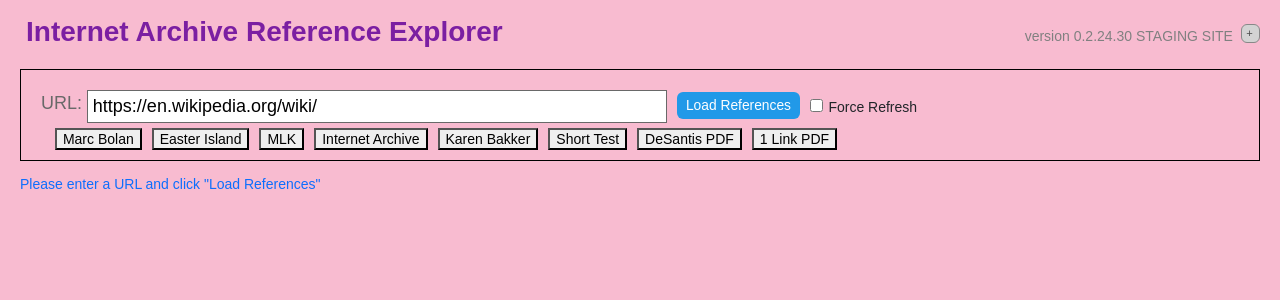
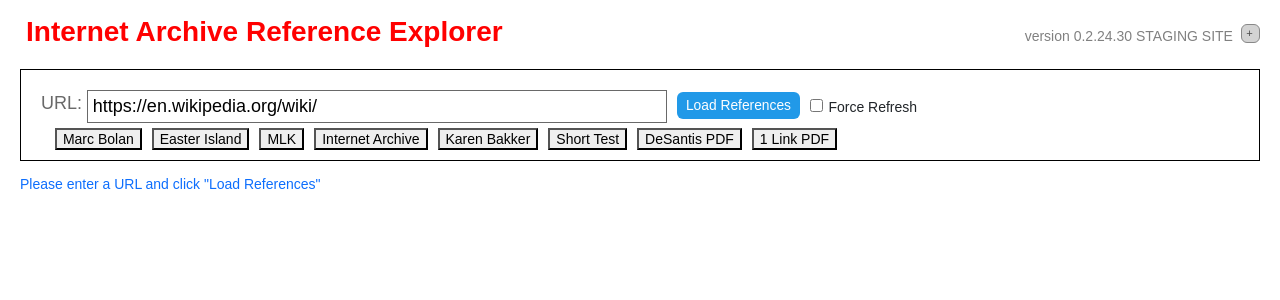
Before and after one commit to mojomonger/gptiare, a React (Create React App) app: page / in a window 1280 px wide. Shown: the top 300 px of the page. Built offline with nearby package versions, Linux system fonts and the light colour scheme; what chartjs-plugin-datalabels would draw is missing.

Commit message:
undo special colors

```diff
--- a/src/__custom__/iare_custom_overrides.css
+++ b/src/__custom__/iare_custom_overrides.css
@@ -3,22 +3,4 @@
 /* global definitions */
 
 :root {
-    --g-color-h1-fg: #7b1fa2;
-
-    --g-color-body-bg: #F8BBD0;
-
-    --g-color-list-header-fg: #4a148c;
-    --g-color-list-header-bg: #e57373;
-
-    --g-color-function-box-caption-fg: #FFFFFF;
-    --g-color-function-box-caption-bg: #8e24aa;
-    --g-color-function-box-caption-outline: #6a1b9a;
-    --g-color-function-box-contents: hsl(294, 71%, 89%);
-
-    --g-color-flock-box-caption-fg: #FFFFFF;
-    --g-color-flock-box-caption-bg: #8e24aa;
-
-    --g-color-reference-display-bg: hsl(327, 56%, 84%);
-    --g-color-reference-display-fg: #4a148c;
-    --g-color-reference-display-selected-bg: #f0bbff;
 }
```
